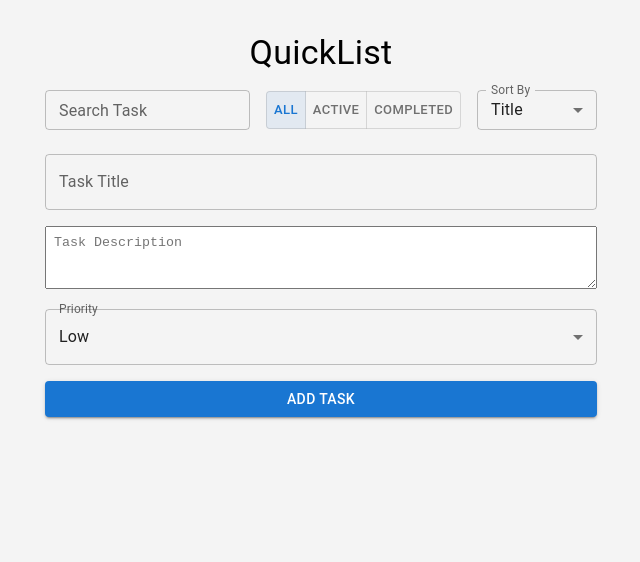
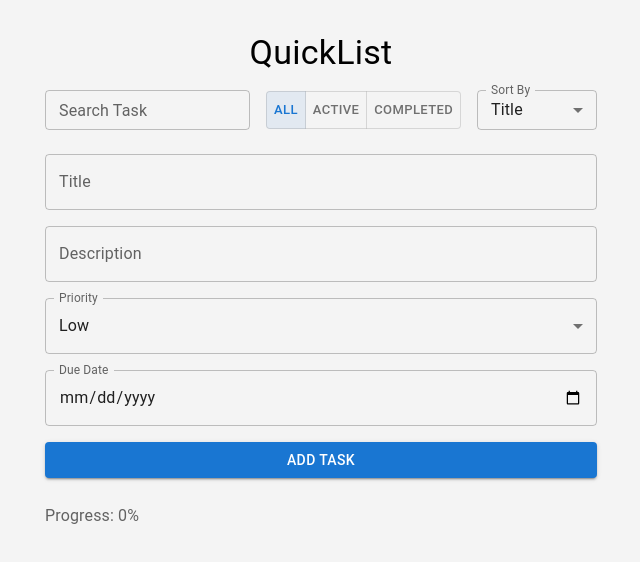
Before and after one commit to TanushreeMohanty/QuickList, a React (Vite) app: page / in a window 1280 px wide. Shown: the top 562 px of the page, without its empty margins (319-959 px from the left). Built offline with nearby package versions, Linux system fonts and the light colour scheme.

Commit message:
Task Management Features

```diff
--- a/src/components/TaskForm.jsx
+++ b/src/components/TaskForm.jsx
@@ -1,41 +1,58 @@
 import React from 'react';
-import { Box, Button, TextField, FormControl, InputLabel, Select, MenuItem, TextareaAutosize } from '@mui/material';
+import {
+  TextField,
+  Button,
+  MenuItem,
+  Stack
+} from '@mui/material';
 
 const TaskForm = ({ taskData, setTaskData, onSubmit, isEdit }) => {
   const handleChange = (e) => {
-    setTaskData({ ...taskData, [e.target.name]: e.target.value });
+    const { name, value } = e.target;
+    setTaskData(prev => ({ ...prev, [name]: value }));
   };
 
   return (
-    <Box>
+    <Stack spacing={2} mb={3}>
       <TextField
-        label="Task Title"
+        label="Title"
         name="title"
-        fullWidth
-        variant="outlined"
         value={taskData.title}
         onChange={handleChange}
+        fullWidth
       />
-      <TextareaAutosize
+      <TextField
+        label="Description"
         name="description"
-        minRows={3}
-        placeholder="Task Description"
         value={taskData.description}
         onChange={handleChange}
-        style={{ width: '100%', marginTop: '1rem', padding: '8px' }}
+        fullWidth
       />
-      <FormControl fullWidth sx={{ mt: 2 }}>
-        <InputLabel>Priority</InputLabel>
-        <Select name="priority" value={taskData.priority} onChange={handleChange}>
-          <MenuItem value="low">Low</MenuItem>
-          <MenuItem value="medium">Medium</MenuItem>
-          <MenuItem value="high">High</MenuItem>
-        </Select>
-      </FormControl>
-      <Button variant="contained" fullWidth sx={{ mt: 2 }} onClick={onSubmit}>
-        {isEdit ? 'Save Changes' : 'Add Task'}
+      <TextField
+        select
+        label="Priority"
+        name="priority"
+        value={taskData.priority}
+        onChange={handleChange}
+        fullWidth
+      >
+        <MenuItem value="low">Low</MenuItem>
+        <MenuItem value="medium">Medium</MenuItem>
+        <MenuItem value="high">High</MenuItem>
+      </TextField>
+      <TextField
+        type="date"
+        label="Due Date"
+        name="dueDate"
+        value={taskData.dueDate || ''}
+        onChange={handleChange}
+        InputLabelProps={{ shrink: true }}
+        fullWidth
+      />
+      <Button variant="contained" onClick={onSubmit}>
+        {isEdit ? 'Update Task' : 'Add Task'}
       </Button>
-    </Box>
+    </Stack>
   );
 };
 
--- a/src/components/TaskList.jsx
+++ b/src/components/TaskList.jsx
@@ -1,9 +1,23 @@
 import React from 'react';
-import { List } from '@mui/material';
+import { List, ListItem, Typography, Box, Checkbox, IconButton } from '@mui/material';
+import { Delete, Edit } from '@mui/icons-material';
 import TaskItem from './TaskItem';
 
 const TaskList = ({ tasks, onToggle, onEdit, onDelete }) => {
+  // Calculate the completion percentage of tasks
+  const completedTasks = tasks.filter(task => task.completed).length;
+  const totalTasks = tasks.length;
+  const completionPercentage = totalTasks === 0 ? 0 : Math.round((completedTasks / totalTasks) * 100);
+
   return (
+    <>
+      {/* Display progress bar or percentage */}
+      <Box sx={{ mb: 2 }}>
+        <Typography variant="subtitle1" color="textSecondary">
+          Progress: {completionPercentage}%
+        </Typography>
+      </Box>
+
       <List>
         {tasks.map(task => (
           <TaskItem
@@ -15,6 +29,7 @@ const TaskList = ({ tasks, onToggle, onEdit, onDelete }) => {
           />
         ))}
       </List>
+    </>
   );
 };
 
```
Also changed, not shown: 1 other file (tests, documents, lock files or other folders). Lines whose indentation alone changed are shown as unchanged.
